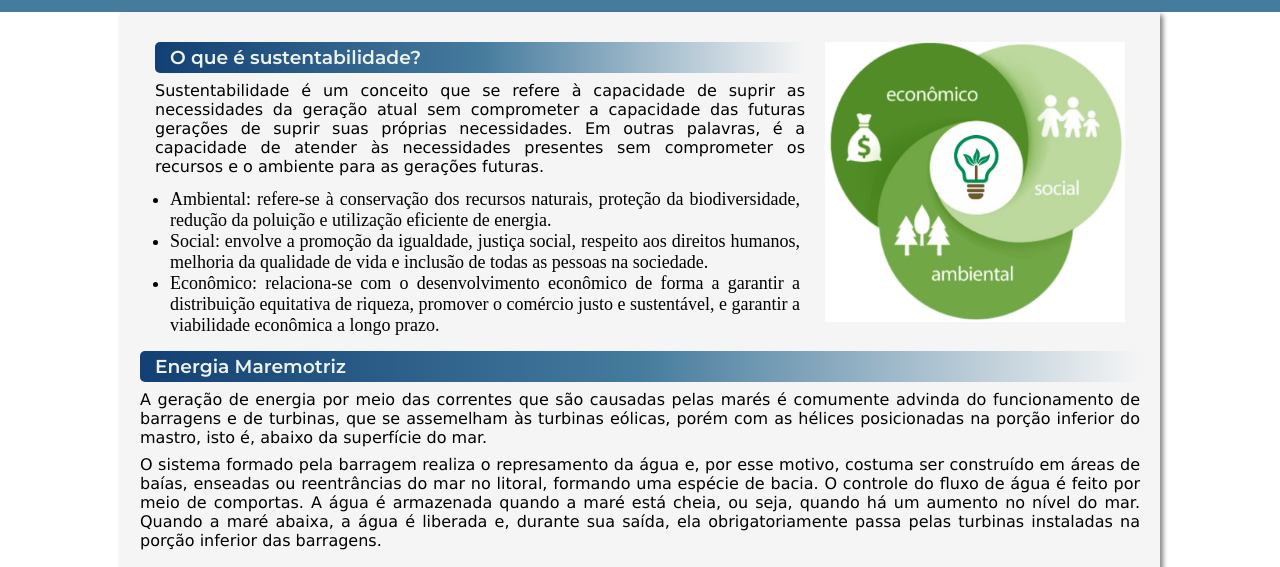
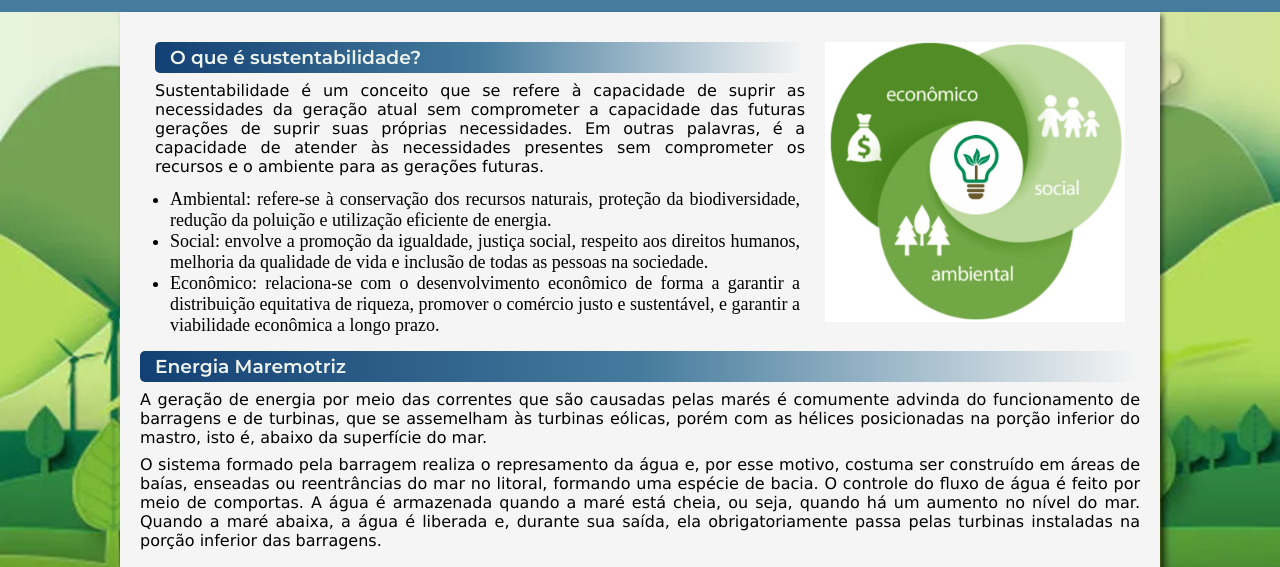
Before and after one commit to Lucas-Caethanos/Apresentacao_TI, a plain HTML site: page index.html in a window 1280 px wide. Shown: the part 162-729 px from the top of the page. Drawn offline with Linux system fonts and the light colour scheme; the site is published under a folder, as on GitHub Pages, so addresses that start at the root find nothing; a web font is replaced by a local one.

Commit message:
Arrumando o background-image

```diff
--- a/style.css
+++ b/style.css
@@ -27,7 +27,7 @@
 }
 
 body{
-  background-image: url(/Img/foto-01-gabriela-almeida-materia-04.webp);
+  background-image: url(Img/foto-01-gabriela-almeida-materia-04.webp);
   height: 100vh;
   background-position: center center;
   background-repeat: no-repeat;
```
